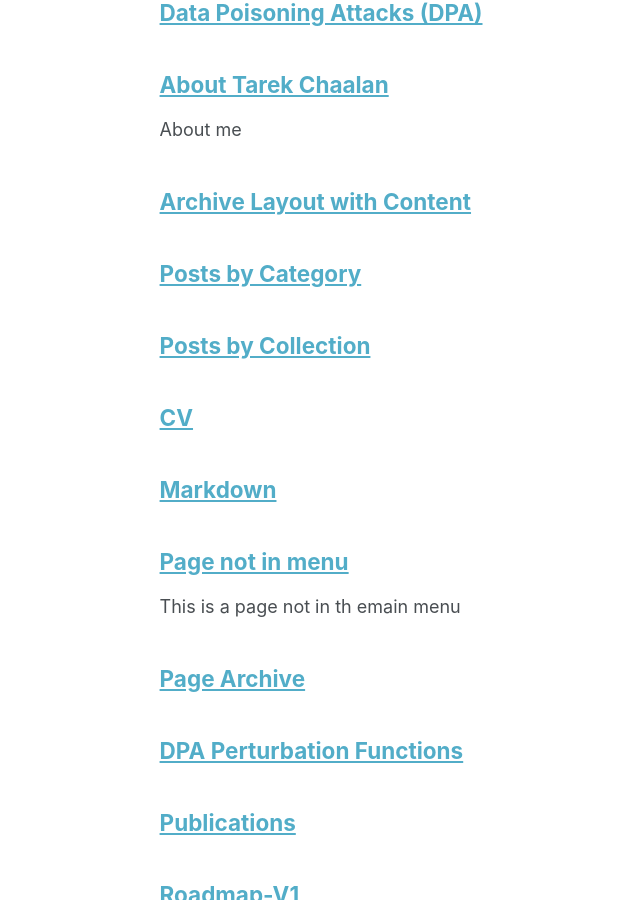
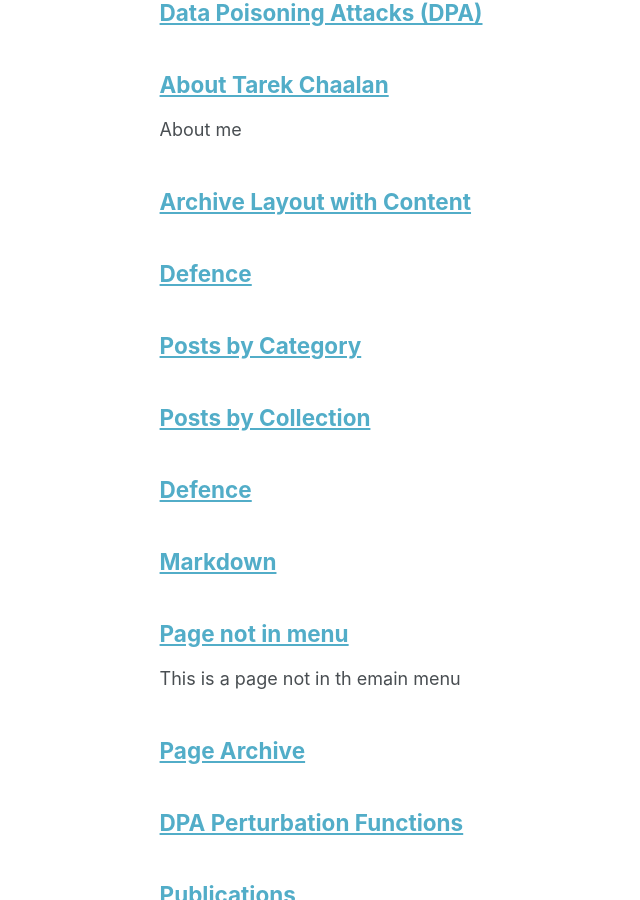
Before and after one commit to phoenixml/roadmap.github.io, a Jekyll site: the page built from _pages/page-archive.html, in a window 1280 px wide and 900 px high, scrolled down 309 px. Shown: the whole window, without its empty margins (122-762 px from the left). Built offline with Jekyll 4.4.1, drawn with Linux system fonts in a browser that asks for light colours.

Commit message:
Signed-off-by: Tarek <14360476+tee2015@users.noreply.github.com>

```diff
--- a/_pages/cv.md
+++ b/_pages/backup_temp.md
@@ -1,7 +1,7 @@
 ---
 layout: archive
-title: "CV"
-permalink: /cv/
+title: "Defence"
+permalink: /defence/
 author_profile: true
 redirect_from:
   - /resume
```
Also changed, not shown: _pages/defence.md (added, +8 -0 lines).
